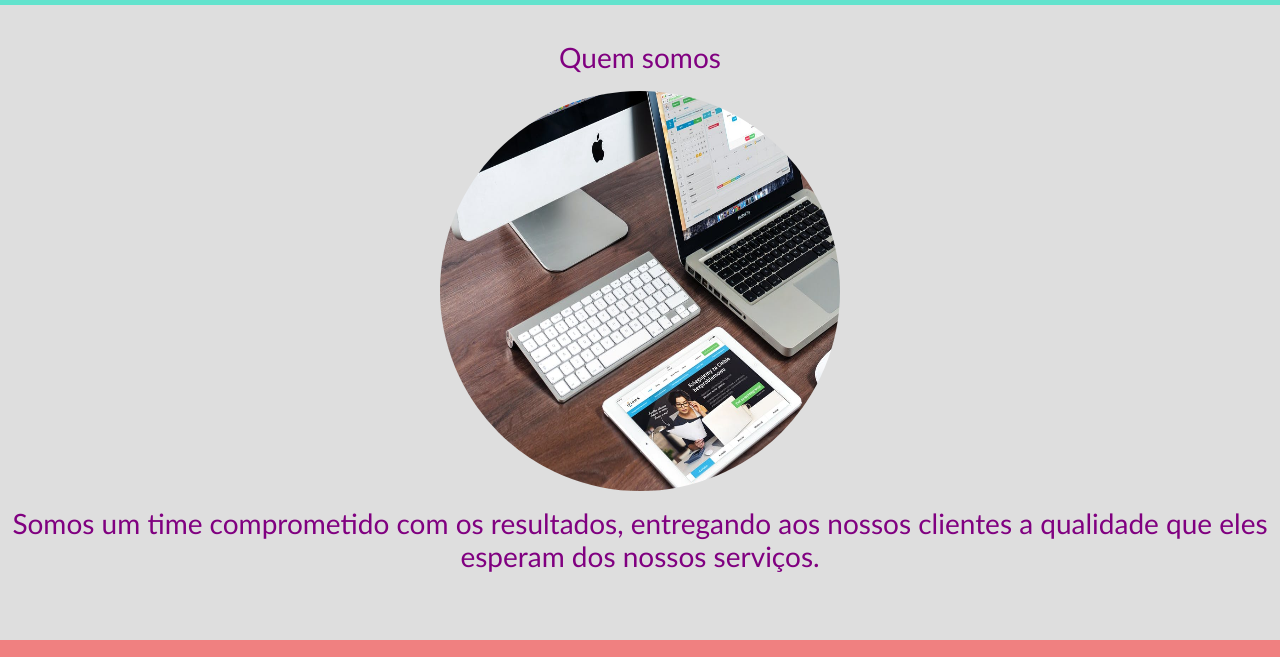
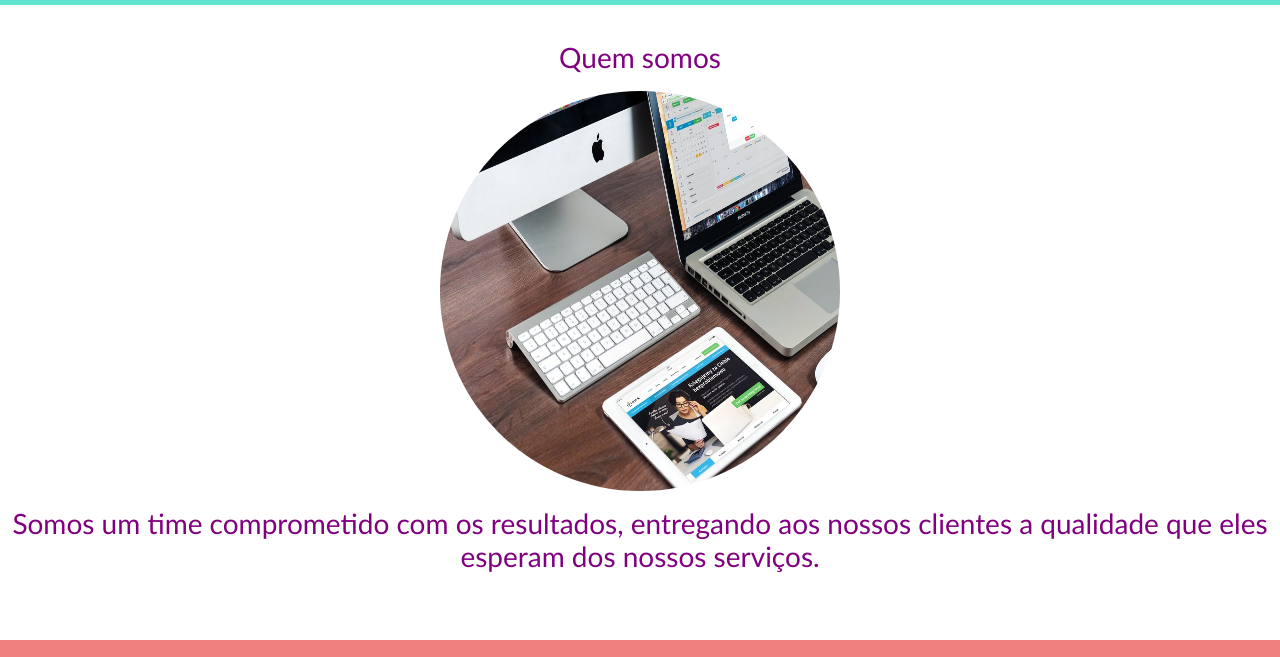
Before and after one commit to alefcleto/aula-boostrap, a plain HTML site: page index.html in a window 1280 px wide. Shown: the part 101-758 px from the top of the page. Drawn offline with Linux system fonts and the light colour scheme.

Commit message:
inclui projeto aula bootstrap

```diff
--- a/css/style.css
+++ b/css/style.css
@@ -9,7 +9,7 @@ body {
 }
 
 .quem-somos {
-    background-color:#dedede;
+    background-color:white;
     color: purple;
 }
 
```
